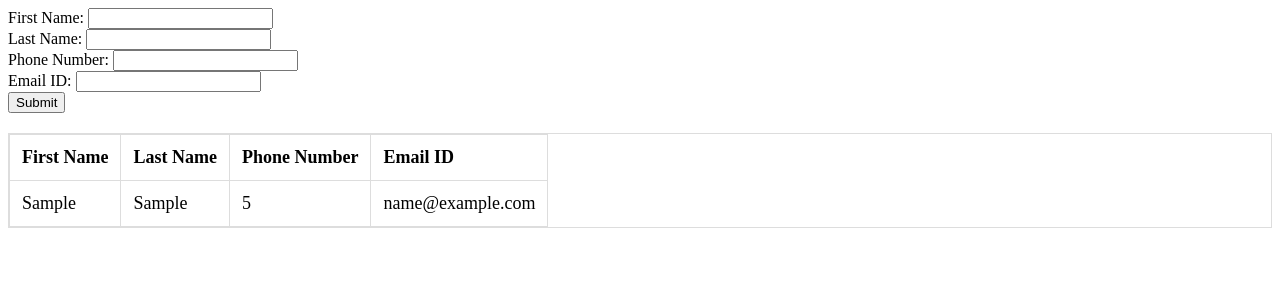
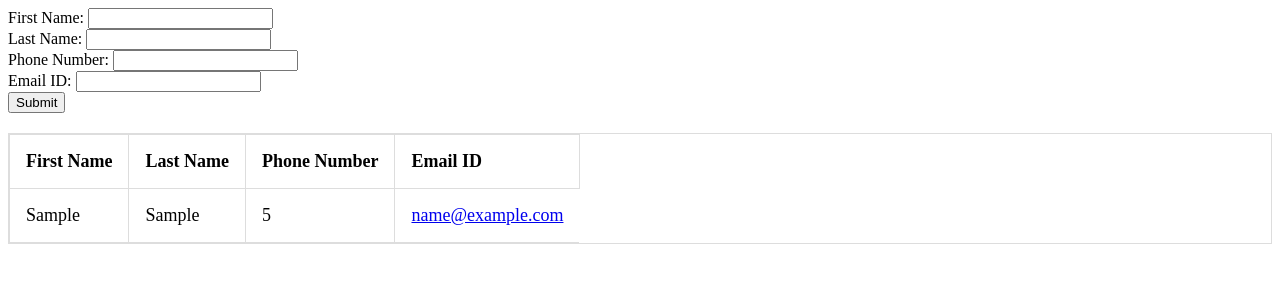
Before and after one commit to acciojob/form-login-2-6395728950, a website: page main.html in a window 1280 px wide. Both pictures are taken after typing "Sample", "Sample", "5", "name@example.com" into the empty fields and a click on the button "Submit". Drawn offline with Linux system fonts and the light colour scheme.

Commit message:
created a submission

```diff
--- a/main.html
+++ b/main.html
@@ -30,7 +30,7 @@
             <th>First Name</th>
             <th>Last Name</th>
             <th>Phone Number</th>
-            <th>Email ID</th>
+            <th class="Email">Email ID</th>
         </tr>
     </thead>
 		<tbody>
--- a/script.js
+++ b/script.js
@@ -15,6 +15,7 @@ document.getElementById("submitBtn").addEventListener("click", function() {
     }
 	alert(`First Name:${firstname} Last Name:${lastname} Phone Number:${phonenumber} Email ID:${email}`);
 
+
     // Get tbody
     const tablebody = document.querySelector("tbody");
     if (!tablebody) {
@@ -28,8 +29,9 @@ document.getElementById("submitBtn").addEventListener("click", function() {
         <td>${firstname}</td>
         <td>${lastname}</td>
         <td>${phonenumber}</td>
-        <td>${email}</td>
+          <td style="border-right: none;"><a href="mailto:${email}">${email}</a></td>
     `;
+
     tablebody.appendChild(newrow);
 	document.querySelector(".firstname").value="";
 		document.querySelector(".lastname").value="";
--- a/styles.css
+++ b/styles.css
@@ -15,6 +15,9 @@
 
         }
  .table th, .table td {
-            padding: 12px;
+            padding: 16px;
             border: 1px solid #ddd;
         }
+ .Email{
+	 border-right:none;
+ }
```
